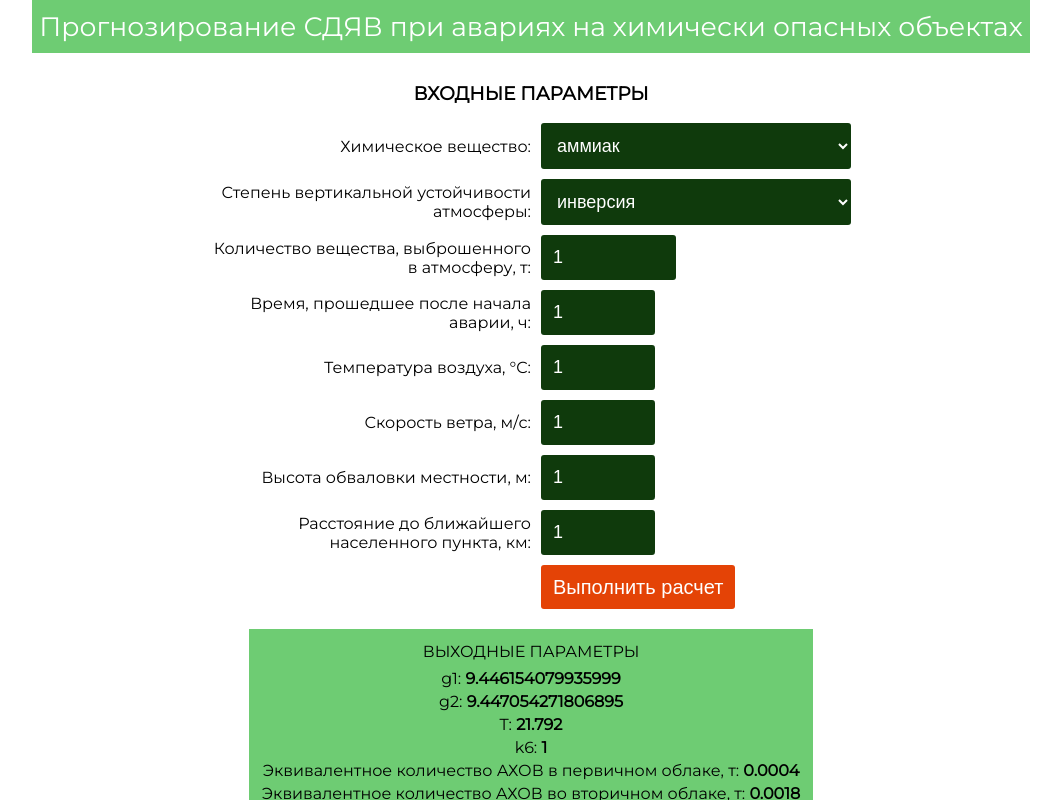
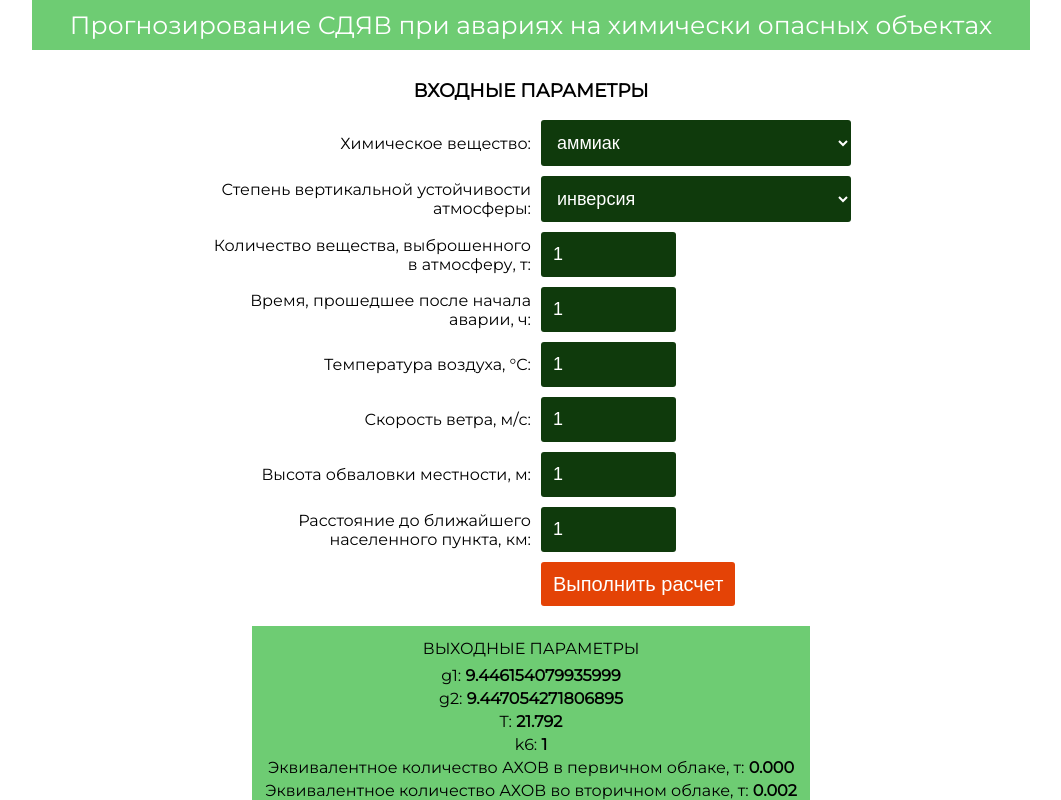
Before and after one commit to froleod/Emergency, a plain HTML site: page ahov.html in a window 1280 px wide. Both pictures are taken after a click on the button "Выполнить расчет". Shown: the top 800 px of the page, without its empty margins (109-1170 px from the left). Drawn offline with Linux system fonts and the light colour scheme.

Commit message:
Add files via upload

```diff
--- a/ahOv.js
+++ b/ahOv.js
@@ -166,11 +166,11 @@ function getResult()
     resultg2.innerHTML = "g2: " + "<b>" + g2 + "</b>" + "<br/> ";
     resultT.innerHTML = "T: " + "<b>" + T + "</b>" + "<br/> ";
     resultk6.innerHTML = "k6: " + "<b>" + kq26 + "</b>" + "<br/> ";
-    resultQ1.innerHTML = "Эквивалентное количество АХОВ в первичном облаке, т: " + "<b>" + valueQ1.toFixed(4) + "</b>" + "<br/> ";
-    resultQ2.innerHTML = "Эквивалентное количество АХОВ во вторичном облаке, т: " + "<b>" + valueQ2.toFixed(4) + "</b>" + "<br/> ";
+    resultQ1.innerHTML = "Эквивалентное количество АХОВ в первичном облаке, т: " + "<b>" + valueQ1.toFixed(3) + "</b>" + "<br/> ";
+    resultQ2.innerHTML = "Эквивалентное количество АХОВ во вторичном облаке, т: " + "<b>" + valueQ2.toFixed(3) + "</b>" + "<br/> ";
 
-    resultGl.innerHTML = "Полная глубина зоны поражения, км: " + "<b>" + valueGl.toFixed(4) + "</b>" + "<br/> ";
-    resultS.innerHTML = "Площадь зоны фактического заражения, км²: " + "<b>" + valueS.toFixed(4) + "</b>" + "<br/> ";
+    resultGl.innerHTML = "Полная глубина зоны поражения, км: " + "<b>" + valueGl.toFixed(3) + "</b>" + "<br/> ";
+    resultS.innerHTML = "Площадь зоны фактического заражения, км²: " + "<b>" + valueS.toFixed(3) + "</b>" + "<br/> ";
     if (resultGl >= NP){
         resultN = "Авария затронет ближайший населенный пункт";
     }
--- a/ahov.html
+++ b/ahov.html
@@ -11,7 +11,7 @@
 </head>
 <body>
 <div class="HTMLBLock">
-<header class="colorfon">Прогнозирование СДЯВ при авариях на химически опасных объектах</header>
+<header class="colorfon hheader">Прогнозирование СДЯВ при авариях на химически опасных объектах</header>
 
 <div class="form">
 <h3>ВХОДНЫЕ ПАРАМЕТРЫ</h2>
@@ -43,31 +43,31 @@
 	<div class="form-row">
 		<label for="Vv">Время, прошедшее после начала аварии, ч:</label>
 		<div class="form-row_input">
-			<input type="number" size="5" min="1" max="10000" value="1" id="Time" class="button">
+			<input type="number" size="5" min="1" max="1000000" value="1" id="Time" class="button">
 		</div>
 	</div>
 	<div class="form-row">
 		<label for="Vv">Температура воздуха, °C:</label>
 		<div class="form-row_input">
-			<input type="number" size="5" min="1" max="10000" value="1" id="Temp" class="button">
+			<input type="number" size="5" min="1" max="1000000" value="1" id="Temp" class="button">
 		</div>
 	</div>
 	<div class="form-row">
 		<label for="Vv">Скорость ветра, м/с:</label>
 		<div class="form-row_input">
-			<input type="number" size="5" min="1" max="10000" value="1" id="Vv" class="button">
+			<input type="number" size="5" min="1" max="1000000" value="1" id="Vv" class="button">
 		</div>
 	</div>
 	<div class="form-row">
 		<label for="Vv">Высота обваловки местности, м:</label>
 		<div class="form-row_input">
-			<input type="number" size="5" min="1" max="10000" value="1" id="H" class="button">
+			<input type="number" size="5" min="1" max="1000000" value="1" id="H" class="button">
 		</div>
 	</div>
 	<div class="form-row">
 		<label for="Vv">Расстояние до ближайшего населенного пункта, км:</label>
 		<div class="form-row_input">
-			<input type="number" size="5" min="1" max="10000" value="1" id="NP" class="button">
+			<input type="number" size="5" min="1" max="1000000" value="1" id="NP" class="button">
 		</div>
 	</div>
 	<div class="form-row">
--- a/style.css
+++ b/style.css
@@ -109,8 +109,11 @@ height: 75px;
 }
 .colorfon{
 	background-color: #6ecc73;
+
 }
-
+.hheader{
+	font-size: 25px;
+}
 .form {
 	max-width:640px;
 	margin: 0 auto;
```
Also changed, not shown: forest.html (+1 -1 lines).
